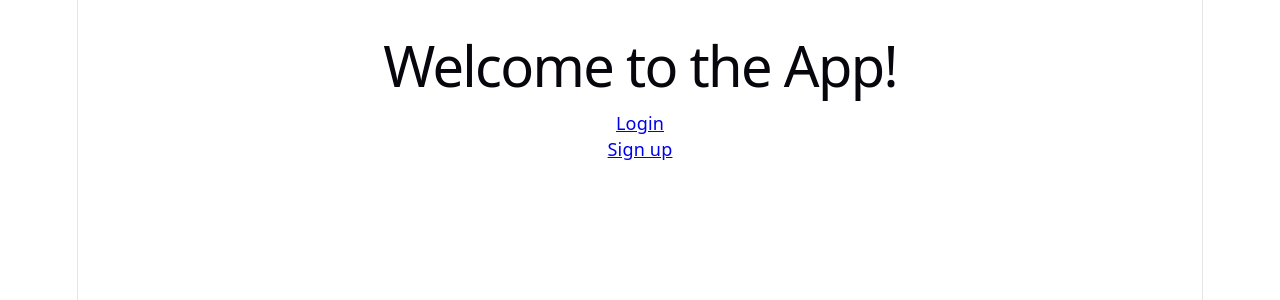
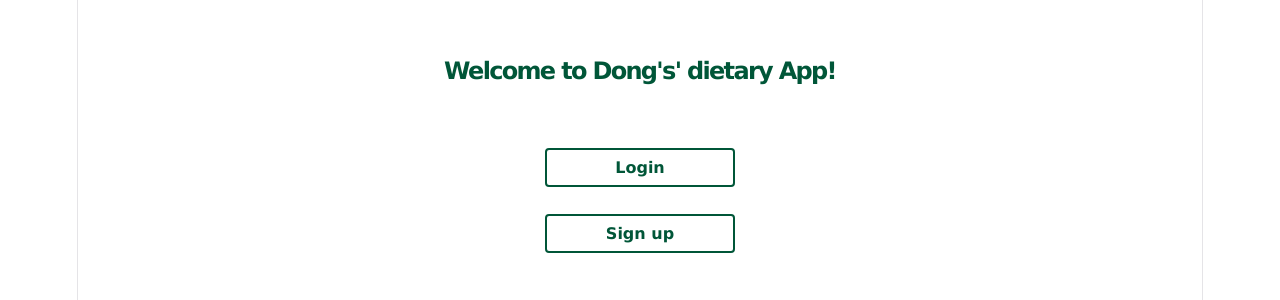
Before and after one commit to haidong1965/spring-boot-postgres, a React (Vite) app in the folder react_app/: page / in a window 1280 px wide. Shown: the top 300 px of the page. Built offline with nearby package versions, Linux system fonts and the light colour scheme.

Commit message:
update UI

```diff
--- a/react_app/src/pages/Dashboard.jsx
+++ b/react_app/src/pages/Dashboard.jsx
@@ -1,11 +1,22 @@
+import '../styles/style.css';
 
 function Dashboard() {
 
-  return (
-    <div>
-      <h3>Please check your email to confirm the new user registration.</h3>
-    </div>
-  );
+    const apiClientUrl = import.meta.env.VITE_API_CLIENT_URL;
+
+    return (
+        <div>
+            <h1 className="verdana-h1">Please check your email to confirm the new user registration.</h1>
+
+
+            <br />
+            <button className="verdana-home-button" onClick={() => {
+                window.location.href = `${apiClientUrl}login`;
+            }}>Login</button>
+            <br />
+            <br />
+        </div>
+    );
 }
 
 export default Dashboard;
--- a/react_app/src/pages/HomePage.jsx
+++ b/react_app/src/pages/HomePage.jsx
@@ -1,3 +1,4 @@
+import '../styles/style.css';
 
 const HomePage = () => {
 
@@ -5,14 +6,19 @@ const HomePage = () => {
 
   return (
     <div style={{ padding: '20px', textAlign: 'center' }}>
-      <h1>Welcome to the App!</h1>
-      <a href={apiClientUrl + 'login'} target="_self">
-         Login
-      </a>
+      <h1 className="verdana-h1">Welcome to Dong's' dietary App!</h1>
+
       <br/>
-      <a href={apiClientUrl + 'signup'} target="_self">
-         Sign up
-      </a>
+	  <button className="verdana-home-button" 	  onClick={() => {
+	            window.location.href = `${apiClientUrl}login`;
+	          }}>Login</button>
+	  <br/>
+	  <br/>
+
+	  <button className="verdana-home-button" onClick={() => {
+	          window.location.href = `${apiClientUrl}signup`;
+	        }}>Sign up
+	 </button>
     </div>
   );
 };
--- a/react_app/src/pages/ListPage.jsx
+++ b/react_app/src/pages/ListPage.jsx
@@ -1,4 +1,4 @@
-// src/pages/ListPage.jsx
+import '../styles/style.css';
 
 import { useState, useEffect, useCallback } from 'react';
 import { useNavigate } from 'react-router-dom';
@@ -88,26 +88,20 @@ const ListPage = () => {
             {/* --- LOGOUT BUTTON ADDITION --- */}
             <button
                 onClick={handleLogout}
-                className="logout-button" // Add a class for styling purposes
-                style={{ marginBottom: '25px', padding: '10px 20px', cursor: 'pointer' }}
-            >
-                Logout
-            </button>
-            <h1>Welcome to ADMIN Page</h1>
-
-
+                className="verdana-top-right-button"
+            >Logout</button>
 
             <div className="list-page">
-                <h1>User List</h1>
+                <h1 className="verdana-h1">User List</h1>
                 {users.length === 0 ? (
                     <p>No users found in the system.</p>
                 ) : (
                     <ul>
                         {Array.isArray(users) && users.length > 0 ? (
-                            <ul>
+                            <ul className="verdana-extralong-lading-label">
                                 {users.map((user) => (
                                     <li key={user.id || user._id}>
-                                        <strong>{user.name}</strong> ({user.email}) - Role: {user.role} <button className="trash-btn" onClick={() => handleDeleteUser(user.id)}>🗑️</button>
+                                        <strong>{user.name}</strong> - Role: {user.role} <button className="trash-btn" onClick={() => handleDeleteUser(user.id)}>🗑️</button>
                                     </li>
                                 ))}
                             </ul>
--- a/react_app/src/pages/LoginPage.jsx
+++ b/react_app/src/pages/LoginPage.jsx
@@ -1,3 +1,5 @@
+import '../styles/style.css';
+
 import { useState , useEffect} from 'react';
 import apiClient from '../api/apiClient';
 import { useNavigate } from 'react-router-dom'; // <-- 1. Import useNavigate
@@ -75,14 +77,13 @@ function LoginPage() {
 
   return (
     <div style={{ maxWidth: '400px', margin: '50px auto', padding: '20px', border: '1px solid #ccc', borderRadius: '8px' }}>
-      <h2>Login</h2>
 
       {/* Display Error Message */}
       {error && <p style={{ color: 'red' }}>Error: {error}</p>}
-
+	  <br/>
       <form onSubmit={handleSubmit}>
         <div style={{ marginBottom: '15px' }}>
-          <label htmlFor="username" style={{ display: 'block', marginBottom: '5px' }}>Username</label>
+          <label htmlFor="username" className="verdana-lading-label">Username</label>
           <input
             id="username"
             type="text"
@@ -92,9 +93,8 @@ function LoginPage() {
             style={{ width: '100%', padding: '8px', boxSizing: 'border-box' }}
           />
         </div>
-
         <div style={{ marginBottom: '20px' }}>
-          <label htmlFor="password" style={{ display: 'block', marginBottom: '5px' }}>Password</label>
+          <label htmlFor="password"  className="verdana-lading-label">Password</label>
           <input
             id="password"
             type="password"
@@ -104,10 +104,11 @@ function LoginPage() {
             style={{ width: '100%', padding: '8px', boxSizing: 'border-box' }}
           />
         </div>
-
-        <button type="submit" style={{ width: '100%', padding: '10px', backgroundColor: '#007bff', color: 'white', border: 'none', cursor: 'pointer' }}>
+		<br/>
+        <button className="verdana-home-button"  type="submit">
           Log In
         </button>
+		<br/><br/>
       </form>
     </div>
   );
--- a/react_app/src/pages/SignupPage.jsx
+++ b/react_app/src/pages/SignupPage.jsx
@@ -1,6 +1,8 @@
-import React, { useState, useEffect } from 'react';
+import '../styles/style.css';
+
+import  { useState, useEffect } from 'react';
 import apiClient from '../api/apiClient';
-import { useNavigate } from 'react-router-dom'; // <-- 1. Import useNavigate
+
 
 function SignupPage() {
   // 1. State to hold input values
@@ -9,12 +11,8 @@ function SignupPage() {
   const [csrfToken, setCsrfToken] = useState('');
   const [confirmPassword, setConfirmPassword] = useState('');
   const [error, setError] = useState(null); // For displaying errors
-  const navigate = useNavigate();
 
   console.log('SignupPage : create new user and password');
-
-  const csrf = import.meta.env.VITE_API_CSRF;
-  const signup = import.meta.env.VITE_API_SIGNUP;
 
   const isValidusername = (username) => {
     if (!username || typeof username !== 'string') {
@@ -58,7 +56,7 @@ function SignupPage() {
     }, []);
 
   // 2. Handler for form submission
-  const handleSubmit = async (e) => {
+  const handleSubmit = async () => {
     event.preventDefault(); // Prevents the form from doing a default page reload
     if(isValidusername(username)) {
       if (isPasswordMatch && password && isValidusername(username)) {
@@ -82,7 +80,7 @@ function SignupPage() {
                          );
 
 
-          //setMessage(`Success: ${response.data}`);
+          console.log(response.data);
           window.location.replace("/dashboard");
         } catch (err) {
           console.log('Signup failed : ', err.response);
@@ -101,15 +99,15 @@ function SignupPage() {
   };
 
   return (
-    <div style={{ maxWidth: '400px', margin: '50px auto', padding: '20px', border: '1px solid #ccc', borderRadius: '8px' }}>
-      <h2>Register User</h2>
+    <div style={{ maxWidth: '600px', margin: '50px auto', padding: '20px', border: '1px solid #ccc', borderRadius: '8px' }}>
+      <h1 className="verdana-h1">Register User</h1>
 
       {/* Display Error Message */}
       {error && <p style={{ color: 'red' }}>Error: {error}</p>}
 
       <form onSubmit={handleSubmit}>
         <div style={{ marginBottom: '15px' }}>
-          <label htmlFor="username" style={{ display: 'block', marginBottom: '5px' }}>Username</label>
+          <label htmlFor="username" className="verdana-lading-label">Username</label>
           <input
             id="username"
             type="text"
@@ -121,7 +119,7 @@ function SignupPage() {
         </div>
 
         <div style={{ marginBottom: '20px' }}>
-          <label htmlFor="password" style={{ display: 'block', marginBottom: '5px' }}>Password</label>
+          <label htmlFor="password" className="verdana-lading-label">Password</label>
           <input
             id="password"
             type="password"
@@ -132,7 +130,7 @@ function SignupPage() {
           />
         </div>
         <div style={{ marginBottom: '20px' }}>
-          <label htmlFor="confirmPassword" style={{ display: 'block', marginBottom: '5px' }}>Confirm Password</label>
+          <label htmlFor="confirmPassword" className="verdana-long-lading-label">Confirm Password</label>
           <input
             id="confirmPassword"
             type="password"
@@ -142,10 +140,11 @@ function SignupPage() {
             style={{ width: '100%', padding: '8px', boxSizing: 'border-box' }}
           />
         </div>
-
-        <button type="submit" style={{ width: '100%', padding: '10px', backgroundColor: '#007bff', color: 'white', border: 'none', cursor: 'pointer' }}>
+        <br/>
+        <button type="submit" className="verdana-home-button" >
           Sign up
         </button>
+		<br/><br/>
       </form>
     </div>
   );
--- a/react_app/src/styles/style.css
+++ b/react_app/src/styles/style.css
@@ -1,3 +1,10 @@
+.verdana-h1 {
+	font-family: 'Verdana', 'Geneva', sans-serif;
+	font-size: 24px;
+	font-weight: bold;
+	line-height: 1.6;
+	color: #005638;
+}
 .right-container {
   display: flex;
   justify-content: flex-end;
@@ -58,6 +65,19 @@
 }
 
 
+.verdana-home-button {
+  color:#005638;
+  border: 2px solid currentColor;
+  background: transparent;
+  padding: 8px 16px;
+  width:190px;
+  font-family: 'Verdana', 'Geneva', sans-serif;
+  font-size: 16px;
+  font-weight: 600;
+  border-radius: 4px;
+  cursor: pointer;
+}
+
 .verdana-button {
   box-sizing: border-box;
   padding: 8px 16px;
@@ -75,6 +95,28 @@
 
 .verdana-lading-label {
   width: 80px;      /* box width */
+  padding-block: 8px;
+  display: inline-block;
+  font-family: 'Verdana', 'Geneva', sans-serif;
+  font-size: 16px;
+  font-weight: bold;
+  line-height: 1.6;
+  color: #005638;
+}
+
+.verdana-long-lading-label {
+  width: 200px;      /* box width */
+  padding-block: 8px;
+  display: inline-block;
+  font-family: 'Verdana', 'Geneva', sans-serif;
+  font-size: 16px;
+  font-weight: bold;
+  line-height: 1.6;
+  color: #005638;
+}
+
+.verdana-extralong-lading-label {
+  width: 500px;      /* box width */
   padding-block: 8px;
   display: inline-block;
   font-family: 'Verdana', 'Geneva', sans-serif;
```
